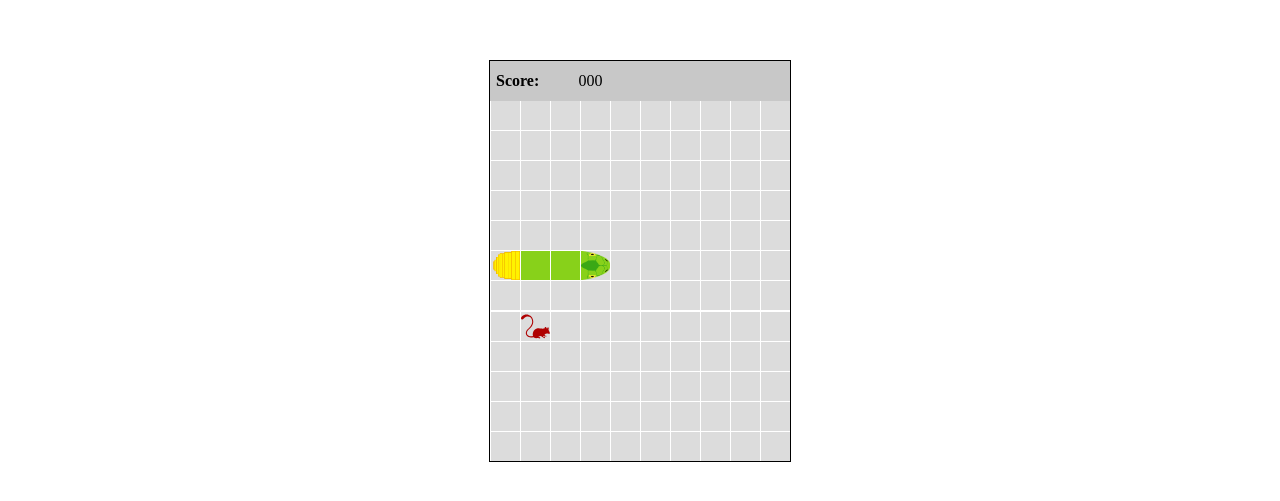
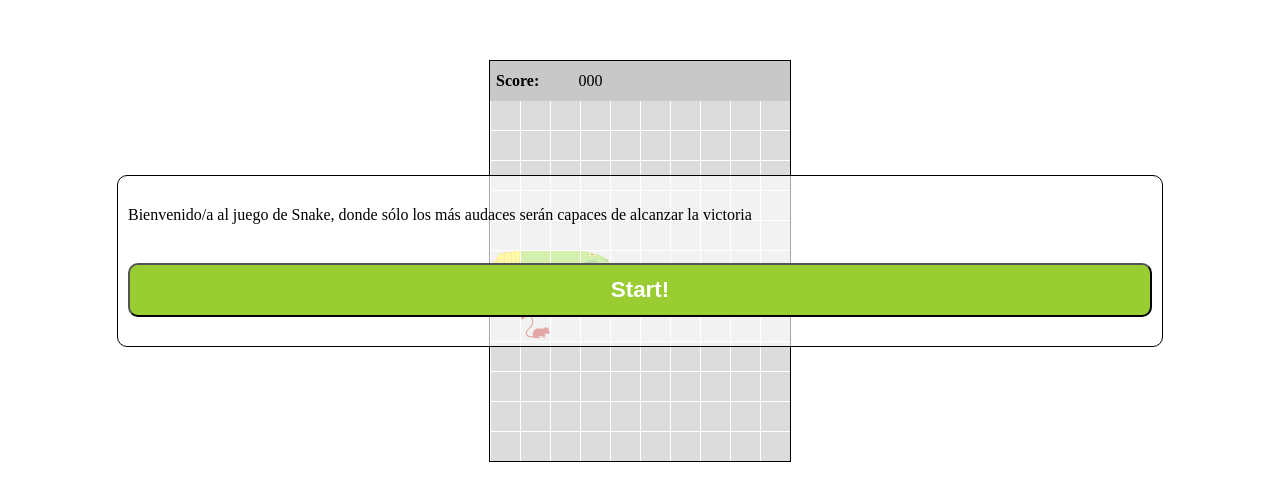
Before and after one commit to FcoJavierGlez/snake_mobile, a plain HTML site: page index.html in a window 1280 px wide. Shown: the part 139-640 px from the top of the page. Drawn offline with Linux system fonts and the light colour scheme.

Commit message:
Added start button

```diff
--- a/css/style.css
+++ b/css/style.css
@@ -12,6 +12,37 @@ body {
 
 .bold {
     font-weight: bold;
+}
+
+/* INITIAL MESSAGE */
+
+.initial_message {
+    background-color: rgba(255, 255, 255, 0.65);
+    border: 1px solid black;
+    border-radius: 10px;
+    display: flex;
+    flex-flow: column;
+    height: 150px;
+    justify-content: space-around;
+    padding: 10px;
+    position: absolute;
+    text-align: justify;
+    width: 80%;
+    z-index: 2;
+}
+
+.initial_message button {
+    background-color: yellowgreen;
+    border-radius: 10px;
+    color: white;
+    font-size: 1.4rem;
+    font-weight: bold;
+    padding: 12px;
+}
+
+.initial_message button:active {
+    background-color: black;
+    color: orange;
 }
 
 /* GAME */
--- a/index.html
+++ b/index.html
@@ -18,6 +18,10 @@
     <noscript>
         <h1>Ésta página requiere el uso de JavaScript para su correcto funcionamiento</h1>
     </noscript>
+    <div class="initial_message">
+        <div>Bienvenido/a al juego de Snake, donde sólo los más audaces serán capaces de alcanzar la victoria</div>
+        <button id="start">Start!</button>
+    </div>
     <div class="game">
         <div class="info">
             <div class="score_info">
--- a/js/main.js
+++ b/js/main.js
@@ -42,6 +42,7 @@
         /* const containerMessage     = document.getElementById("message");
         const message              = containerMessage.children[0];
         const resetButton          = document.getElementById("reset"); */
+        const startButton          = document.getElementById("start");
         const elementsBoardGame    = document.getElementById("boardgame");
         const score                = document.getElementById("score");
         /* const time                 = document.getElementById("time"); */
@@ -114,6 +115,13 @@
             !snake.getPaused() ? (idRenderUI = renderUI()) : stopRenderUI();
         });
 
+        startButton.addEventListener("click", function() {
+            snake.togglePause();
+            crono.togglePause();
+            !snake.getPaused() ? (idRenderUI = renderUI()) : stopRenderUI();
+            this.parentElement.style.display = "none";
+        });
+
         /* resetButton.addEventListener("click", resetGame); */
     });
 }
```
